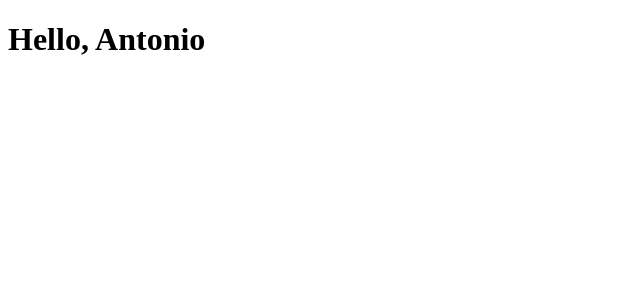
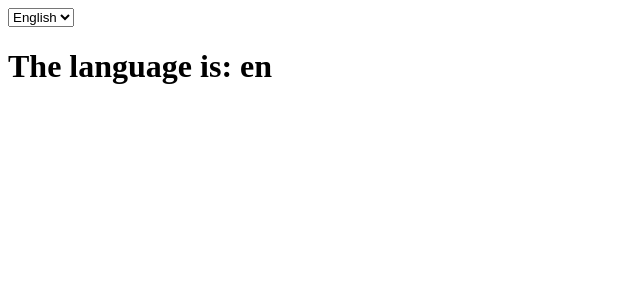
Before and after one commit to Kforkiller/eserciziReact, a React (Create React App) app in the folder my-app/: page / in a window 1280 px wide. Shown: the top 300 px of the page, without its empty margins (0-640 px from the left). Built offline with nearby package versions, Linux system fonts and the light colour scheme.

Commit message:
Esercizio Provider / consumer

```diff
--- a/my-app/src/App.js
+++ b/my-app/src/App.js
@@ -1,5 +1,26 @@
 import React from "react";
+import { DisplayLanguage } from "./DisplayLanguage";
+import { LanguageContext } from "./LanguageContext";
 
-export function helloName(name){
-    return <h1>Hello, {name}</h1>
+export default class App extends React.Component{
+    state = {
+        language: "en"
+    }
+    render(){
+        return (
+        <div>
+        <select onChange={(evt) => {
+            this.setState({
+                language: evt.target.value
+            })
+        }}>
+            <option value="en">English</option>
+            <option value="it">Italiano</option>
+        </select>
+        <LanguageContext.Provider value={this.state.language}>
+            <DisplayLanguage />
+        </LanguageContext.Provider>
+    </div>
+)
 }
+}
--- /dev/null
+++ b/my-app/src/DisplayLanguage.js
@@ -0,0 +1,15 @@
+import React from "react";
+import { LanguageContext } from "./LanguageContext";
+
+export class DisplayLanguage extends React.Component {
+    render() {
+        return (
+            <LanguageContext.Consumer>
+                {(value) => {
+                    return <h1>The language is: {value}</h1>
+                }}
+            </LanguageContext.Consumer>
+        )
+
+    }
+}
--- /dev/null
+++ b/my-app/src/LanguageContext.js
@@ -0,0 +1,3 @@
+import { createContext } from "react";
+
+export const LanguageContext = createContext("en")
--- a/my-app/src/index.js
+++ b/my-app/src/index.js
@@ -1,6 +1,5 @@
 import ReactDOM from "react-dom/client";
-/* import "./index.css"; */
-import { helloName } from "./App";
+import App from "./App";
 
 const root = ReactDOM.createRoot(document.getElementById("root"));
-root.render(helloName("Antonio"));
+root.render(<App/>);
```
